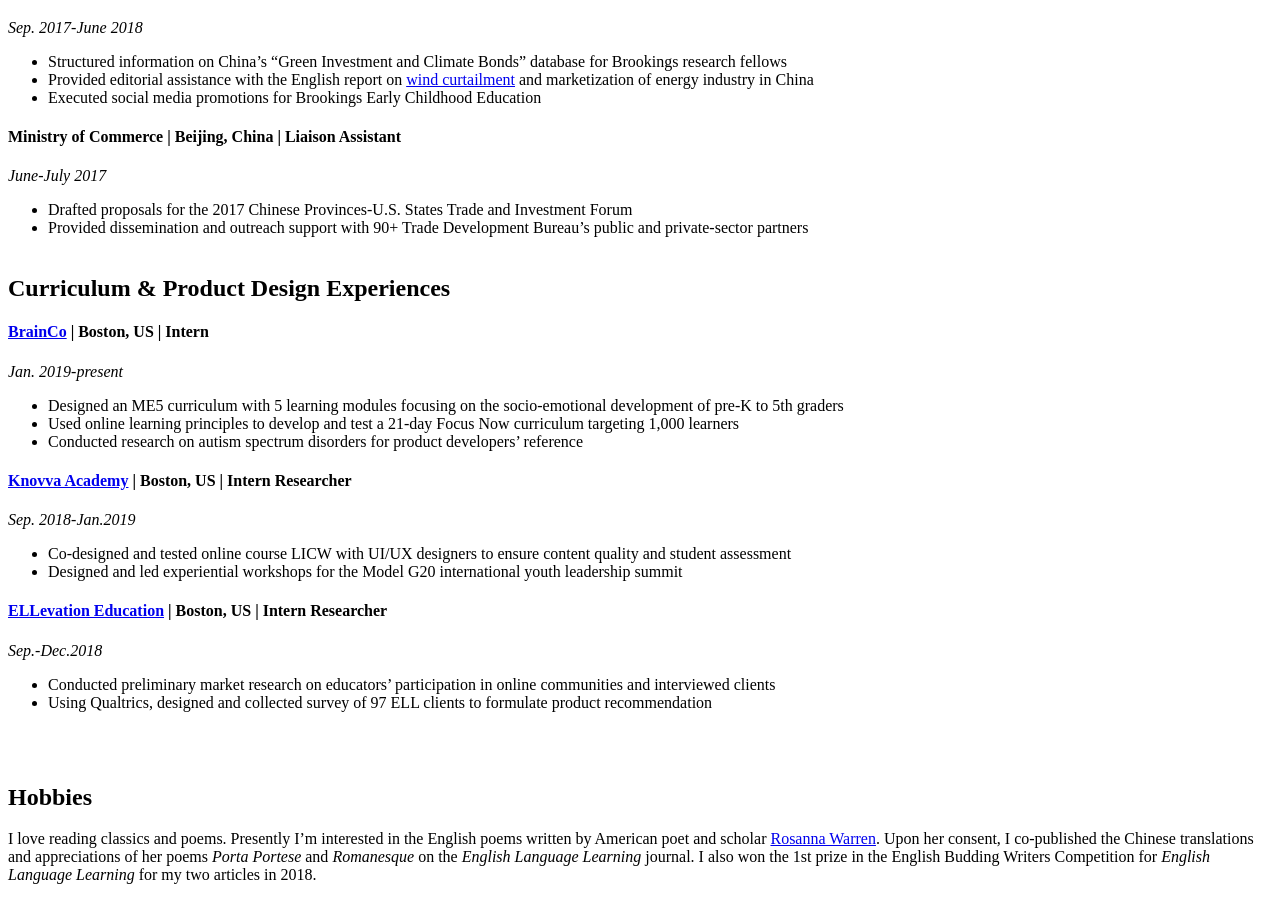
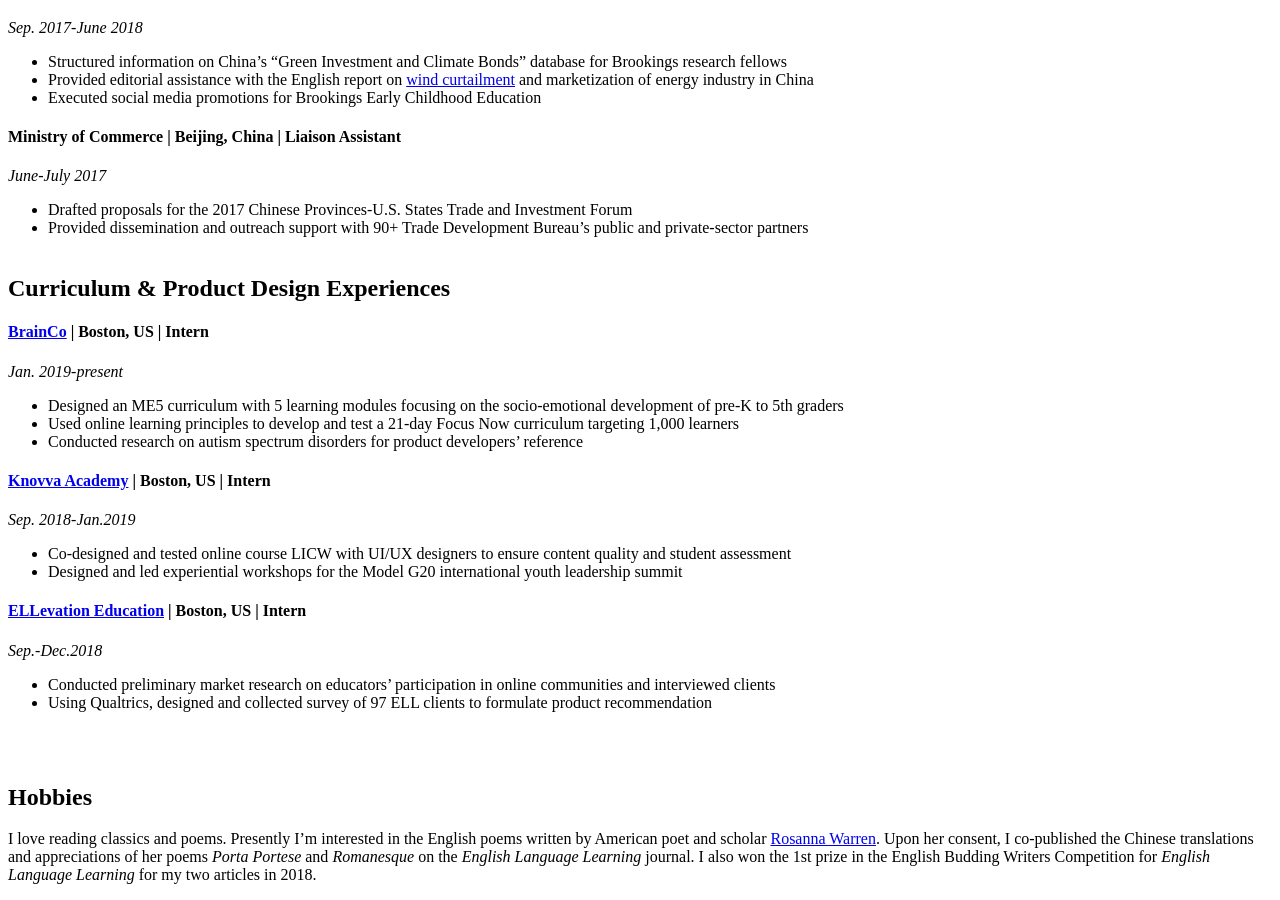
Before and after one commit to Sylviawzy/Sylviawzy.github.io, a Jekyll site: the page built from index.md, in a window 1280 px wide and 900 px high, scrolled down 3373 px. Built offline with Jekyll 4.4.1, drawn with Linux system fonts in a browser that asks for light colours; our own code applies the rules of GitHub Pages for plain Markdown files; a style sheet for code colours, icons or effects is not loaded.

Commit message:
Update index.md

```diff
--- a/index.md
+++ b/index.md
@@ -67,12 +67,12 @@
 -	Conducted research on autism spectrum disorders for product developers' reference
 
 
-#### [Knovva Academy](https://www.knovva.com/) | Boston, US | Intern Researcher
+#### [Knovva Academy](https://www.knovva.com/) | Boston, US | Intern
 _Sep. 2018-Jan.2019_
 -	Co-designed and tested online course LICW with UI/UX designers to ensure content quality and student assessment
 -	Designed and led experiential workshops for the Model G20 international youth leadership summit
 
-#### [ELLevation Education](https://ellevationeducation.com/home/default) | Boston, US | Intern Researcher
+#### [ELLevation Education](https://ellevationeducation.com/home/default) | Boston, US | Intern
 _Sep.-Dec.2018_
 -	Conducted preliminary market research on educators’ participation in online communities and interviewed clients
 -	Using Qualtrics, designed and collected survey of 97 ELL clients to formulate product recommendation
```
